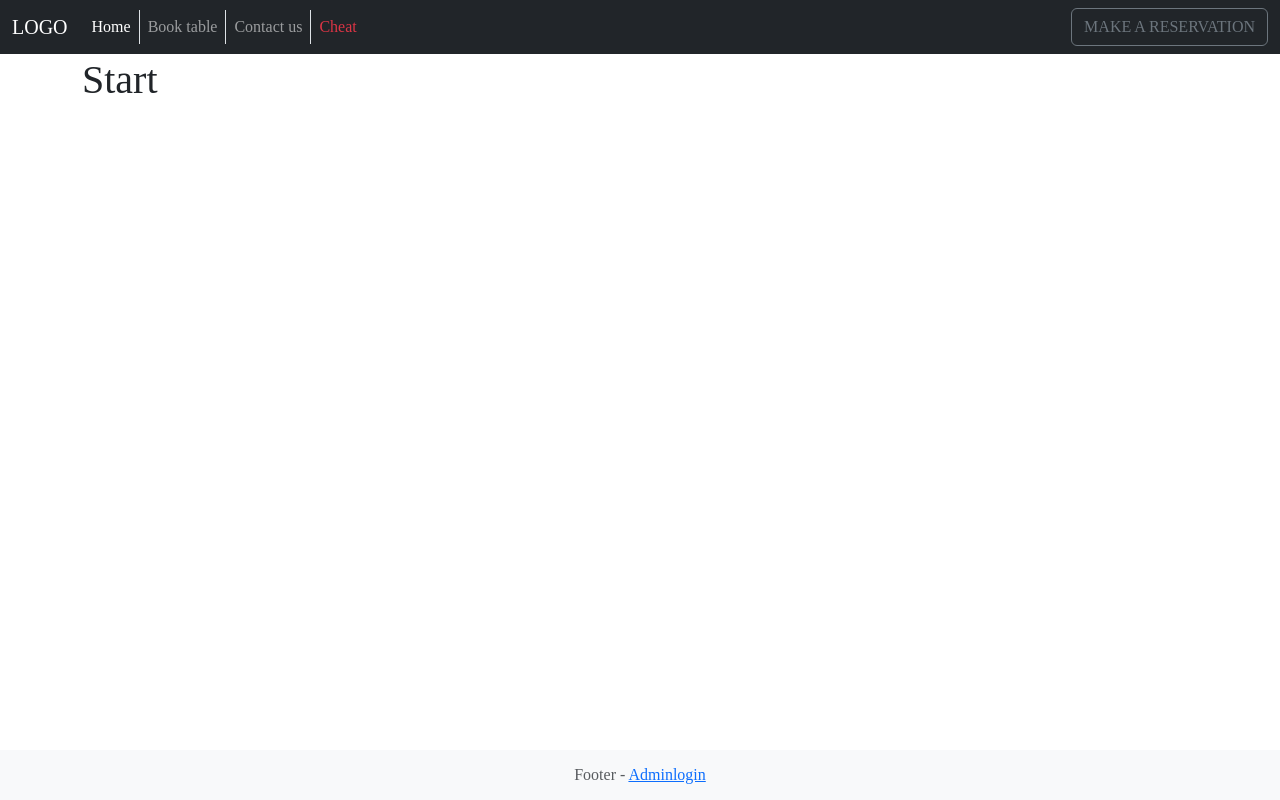
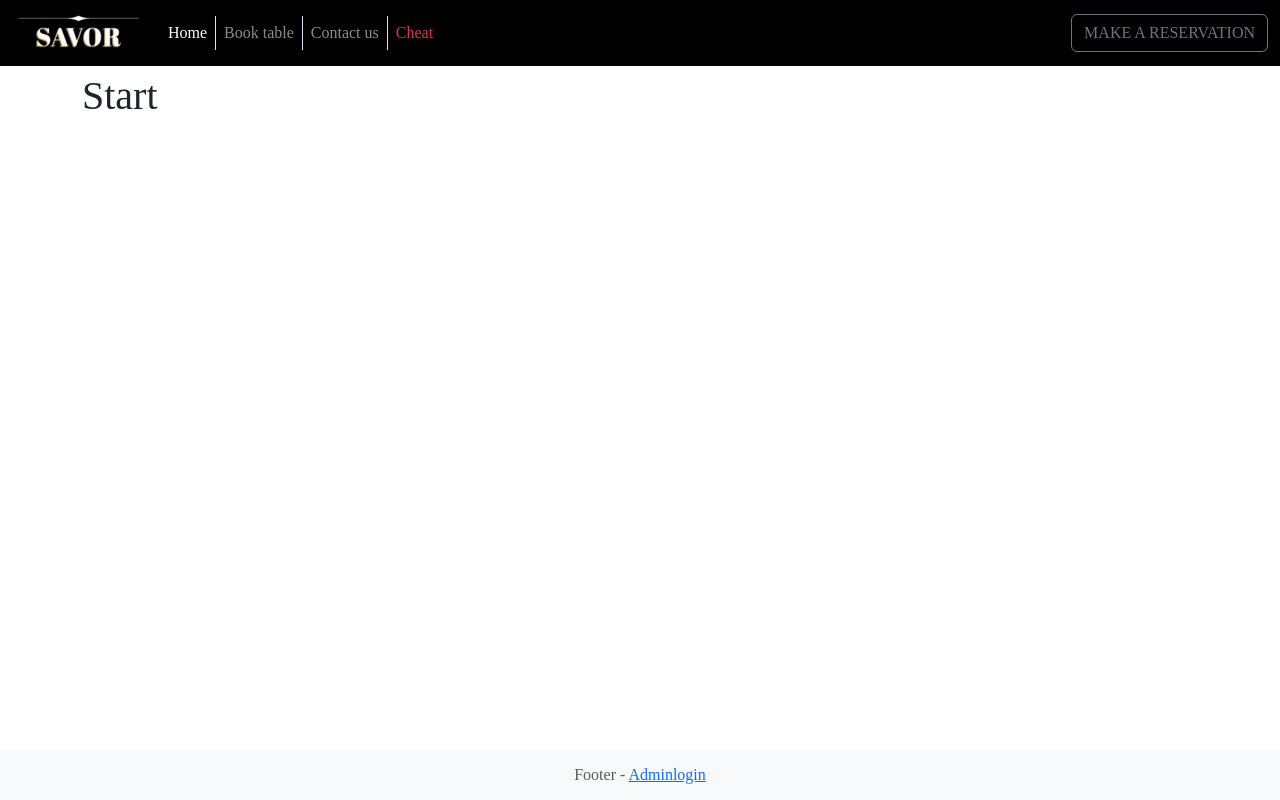
Before and after one commit to jennikaelisson/savor-restaurant, a React (Vite) app: page / in a window 1280 px wide. Built offline with nearby package versions, Linux system fonts and the light colour scheme; a web font is replaced by a local one.

Commit message:
added logo

```diff
--- a/src/components/Header.tsx
+++ b/src/components/Header.tsx
@@ -4,10 +4,10 @@ export const Header = () => {
 	return (
 		<>
 			<header>
-				<nav className="navbar navbar-expand-md navbar-dark fixed-top bg-dark">
+				<nav className="navbar navbar-expand-md navbar-dark fixed-top bg-black">
 					<div className="container-fluid">
 						<a className="navbar-brand" href="#">
-							LOGO
+							<img src="src/assets/logo.png" height="40" />
 						</a>
 						<button
 							className="navbar-toggler collapsed"
--- a/src/pages/Layout.tsx
+++ b/src/pages/Layout.tsx
@@ -7,7 +7,7 @@ export const Layout = () => {
 			<Header />
 
 			<main className="flex-shrink-0 mt-5">
-				<div className="container py-2">
+				<div className="container py-4">
 					<Outlet />
 				</div>
 			</main>
```
Also changed, not shown: src/assets/logo.png (added).
